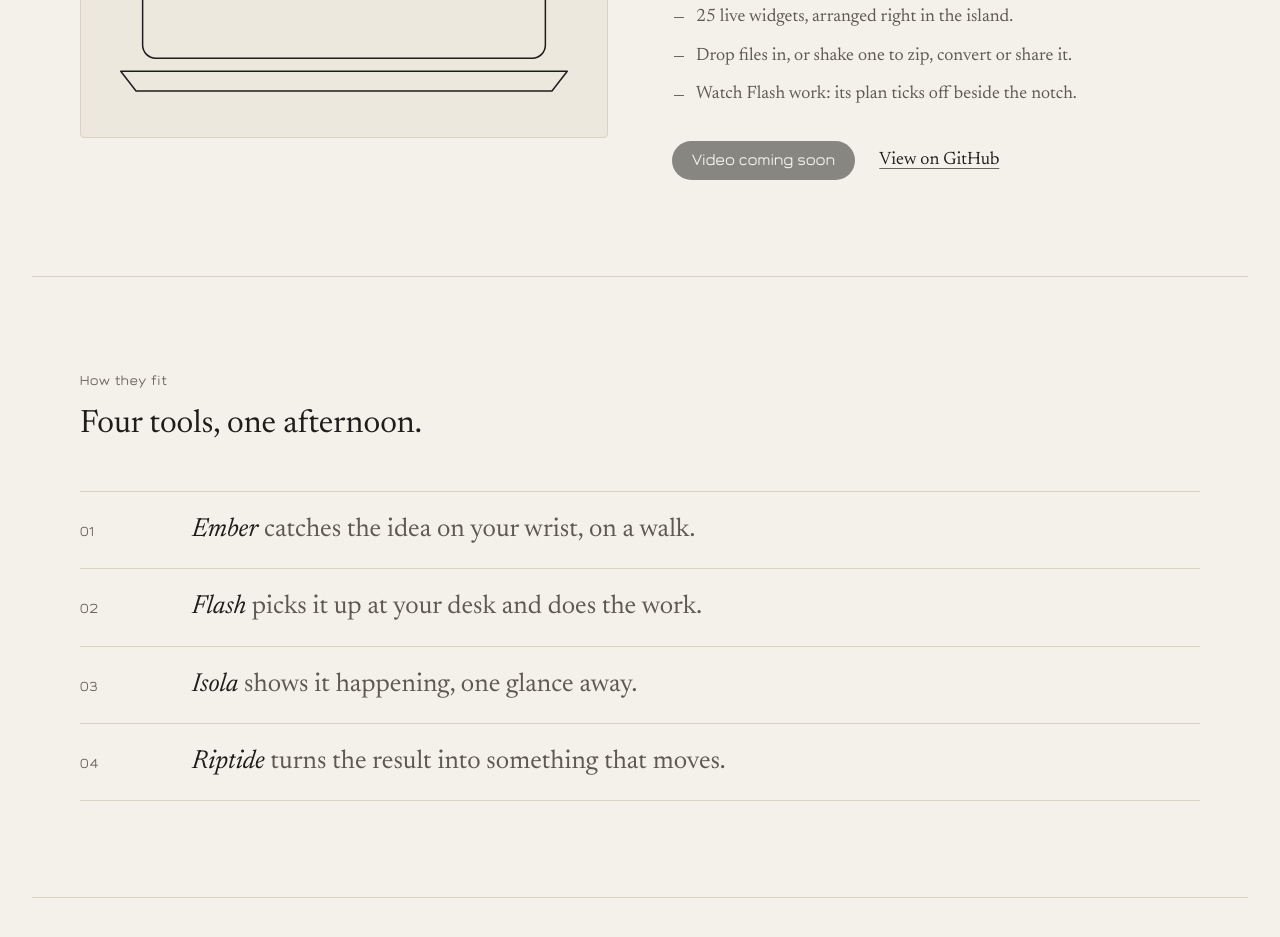
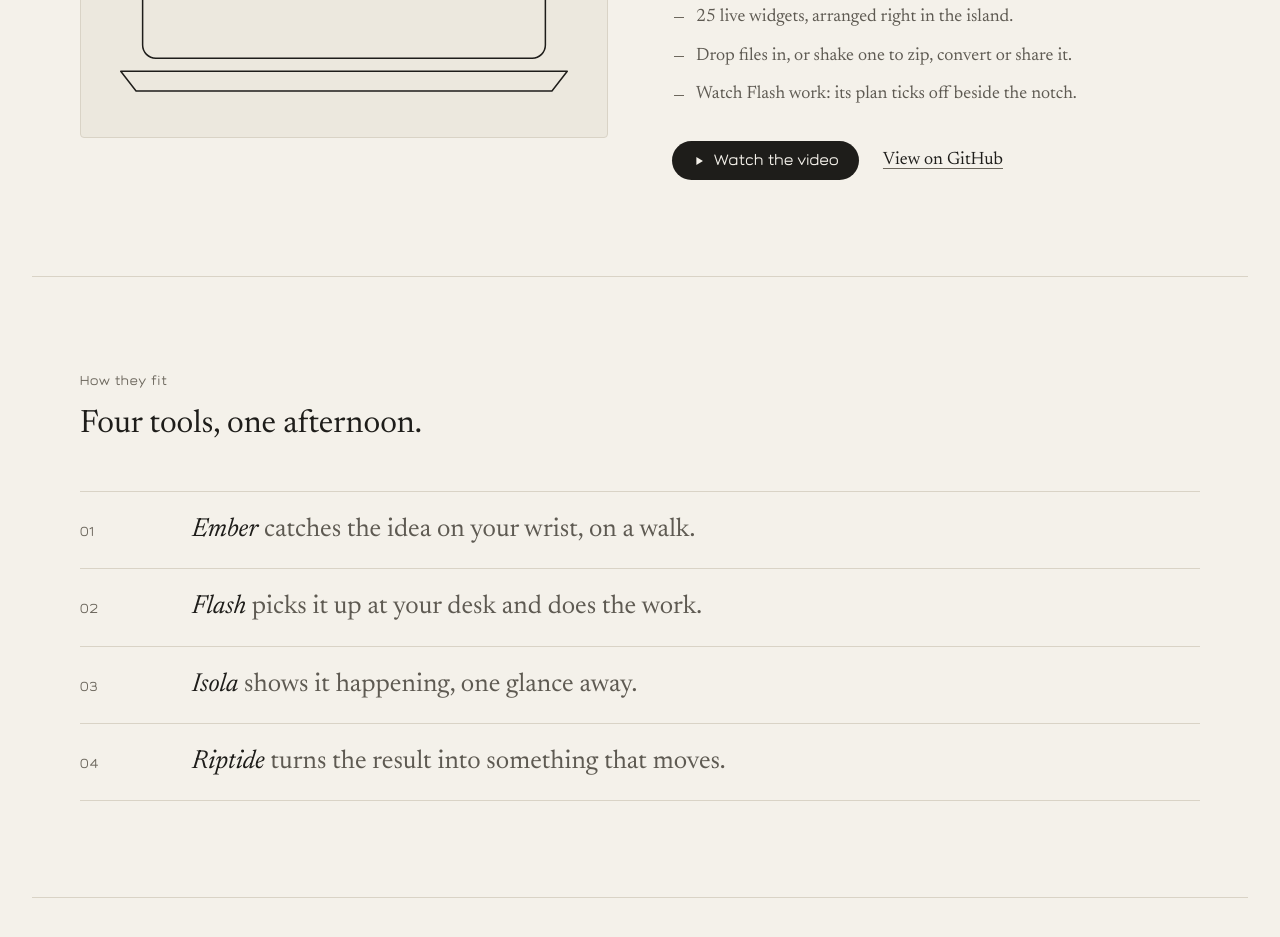
Before and after one commit to XN-Software/Website, a plain HTML site: page index.html in a window 1280 px wide. Shown: the part 3449-4386 px from the top of the page. Drawn offline with Linux system fonts and the light colour scheme.

Commit message:
Add Isola's video
Isola's "Video coming soon" placeholder is now a Watch the video button,
opening its ad in the page's player like Flash's and Riptide's.

```diff
--- a/index.html
+++ b/index.html
@@ -161,7 +161,8 @@
             <li>Watch Flash work: its plan ticks off beside the notch.</li>
           </ul>
           <div class="actions">
-            <span class="btn" role="link" aria-disabled="true">Video coming soon</span>
+            <a class="btn" href="https://www.youtube.com/watch?v=arPCowm-AFM" data-video="arPCowm-AFM" data-title="Isola">
+              <svg viewBox="0 0 16 16" aria-hidden="true"><path d="M5 3.5v9l7.5-4.5z"/></svg>Watch the video</a>
             <a class="quiet" href="https://github.com/Natuworkguy/Isola">View on GitHub</a>
           </div>
         </div>
```
